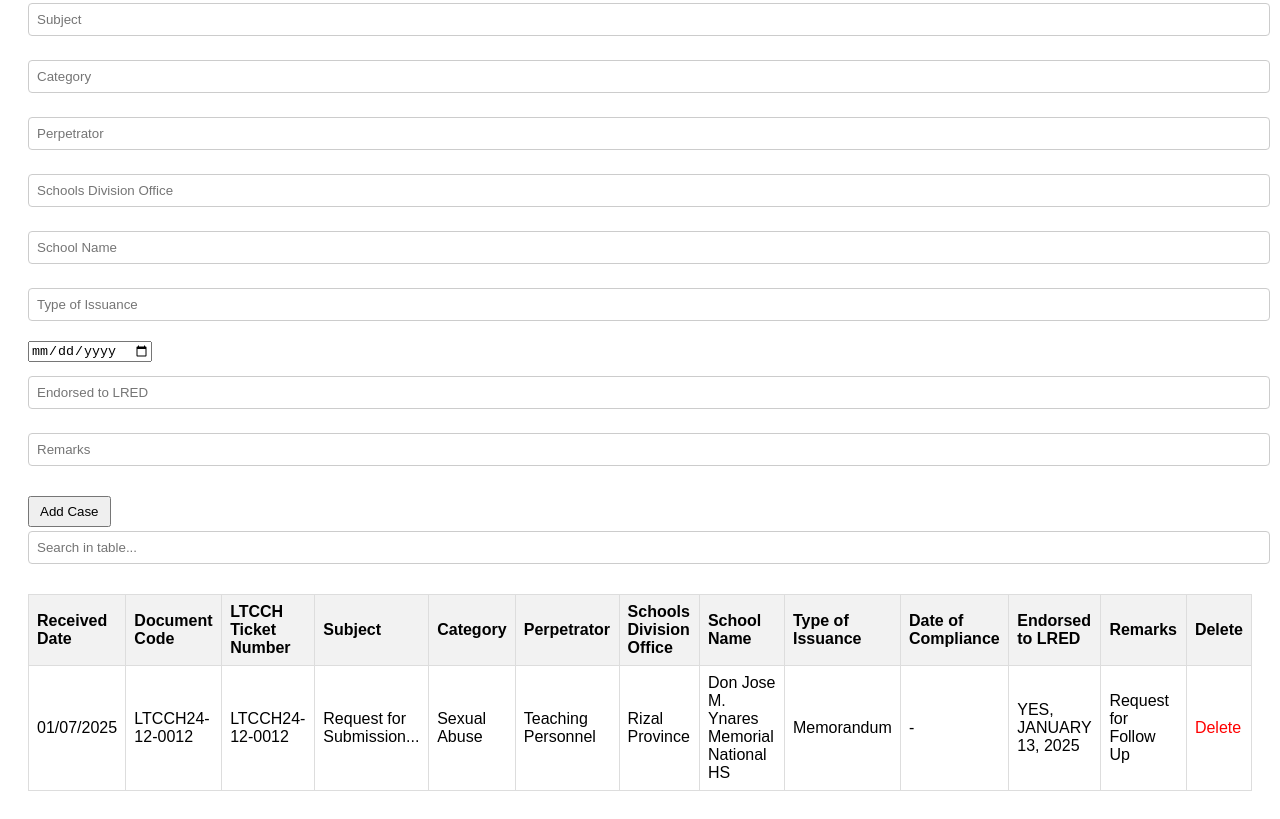
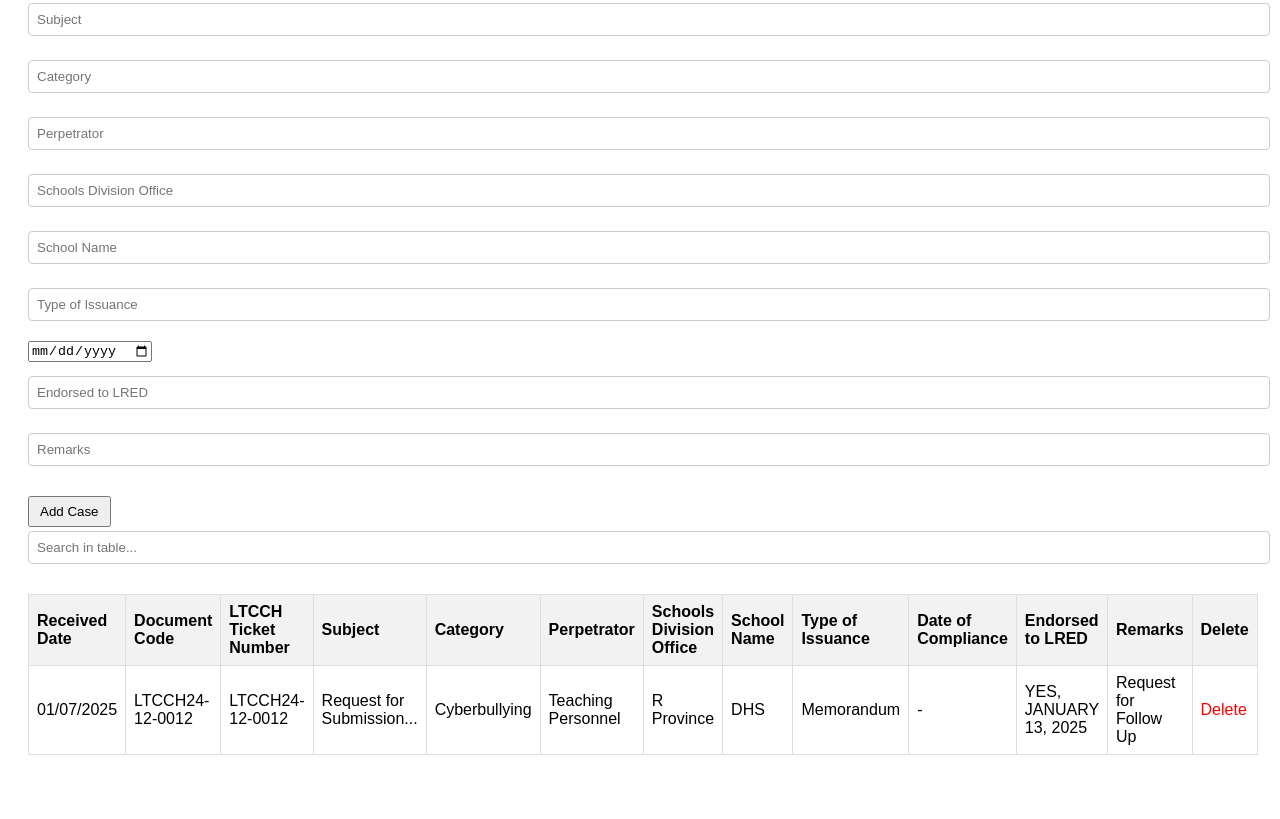
Before and after one commit to rodelellora/ltcch-cases, a plain HTML site: page index.html in a window 1280 px wide. Shown: the part 295-1114 px from the top of the page. After the commit the page ends 1078 px from the top, so only its background shows below. Drawn offline with Linux system fonts and the light colour scheme.

Commit message:
Update index.html

```diff
--- a/index.html
+++ b/index.html
@@ -66,10 +66,10 @@
         <td>LTCCH24-12-0012</td>
         <td>LTCCH24-12-0012</td>
         <td>Request for Submission...</td>
-        <td>Sexual Abuse</td>
+        <td>Cyberbullying</td>
         <td>Teaching Personnel</td>
-        <td>Rizal Province</td>
-        <td>Don Jose M. Ynares Memorial National HS</td>
+        <td>R Province</td>
+        <td>DHS</td>
         <td>Memorandum</td>
         <td>-</td>
         <td>YES, JANUARY 13, 2025</td>
```
